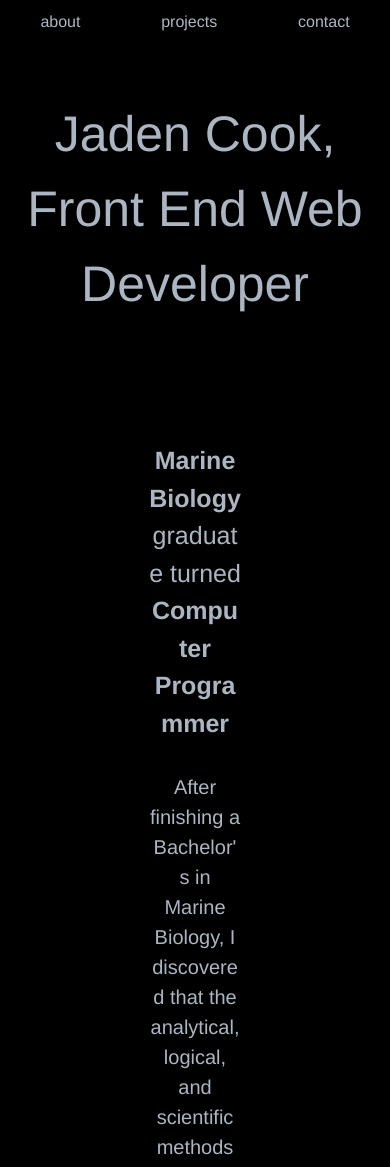
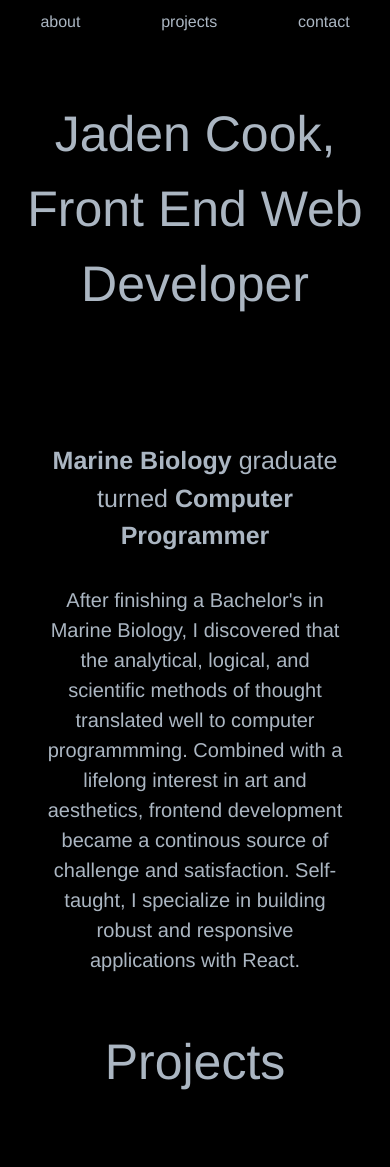
Before and after one commit to jadendcook/portfolio, a React (Create React App) app: page / in a window 390 px wide. Shown: the top 1167 px of the page. Built offline with nearby package versions, Linux system fonts and the light colour scheme.

Commit message:
edited phone version

```diff
--- a/src/about/about-component.scss
+++ b/src/about/about-component.scss
@@ -5,6 +5,12 @@
   font-size: 20px;
   width: 75%;
   margin: 0 auto;
+
+  @media (max-width: 499px) {
+    width: 300px;
+    padding-left: unset;
+    padding-right: unset;
+  }
 
   h4 {
     font-size: 25px;
```
